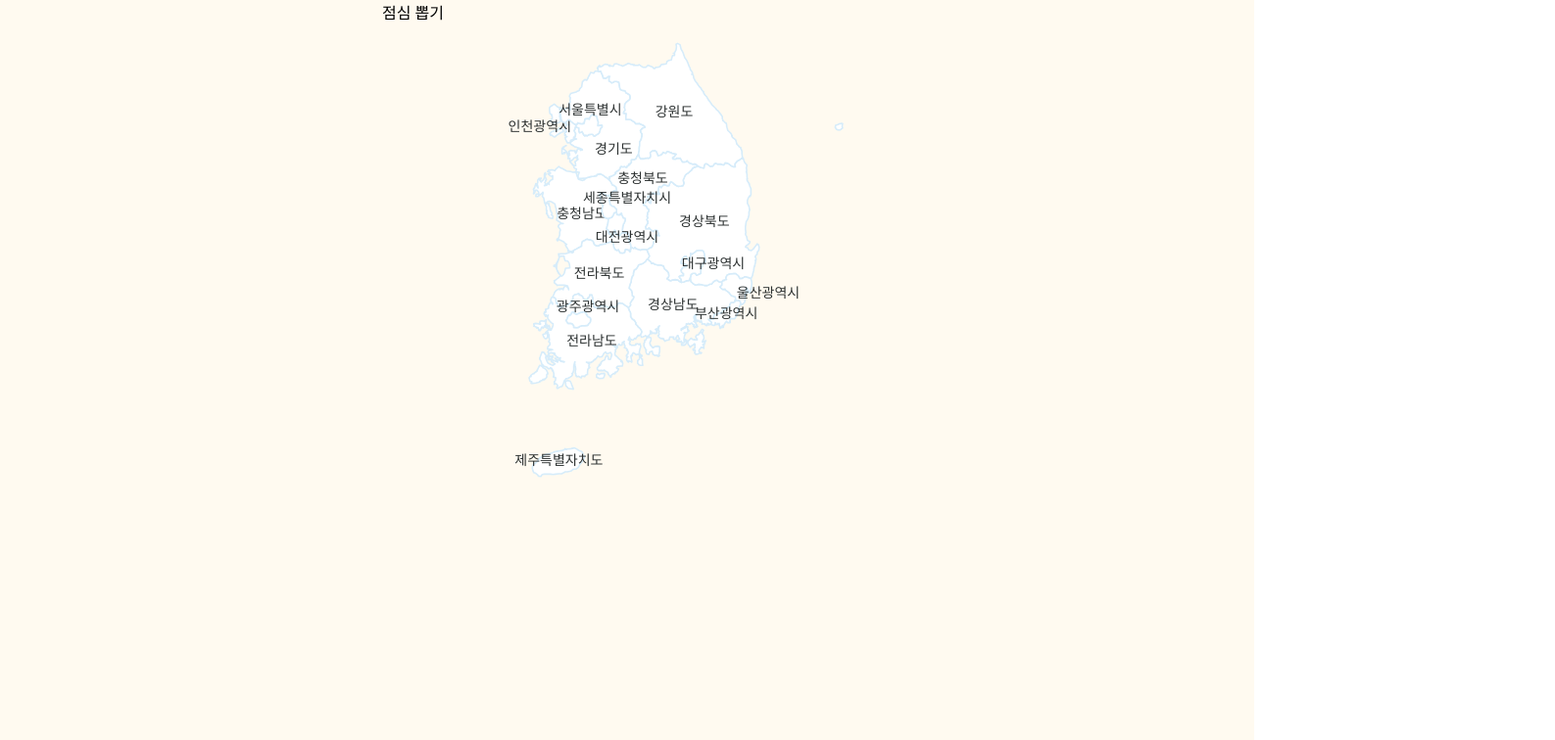
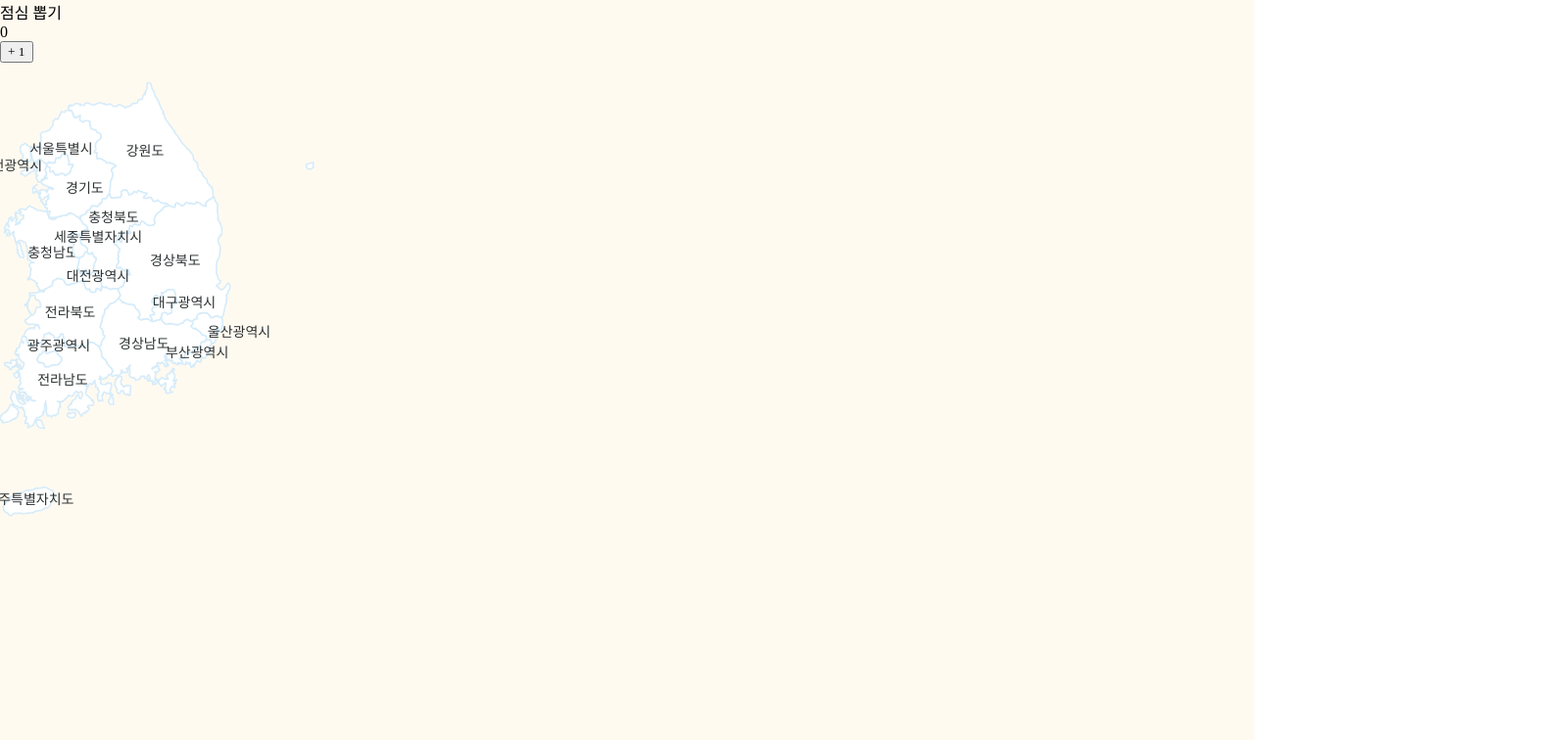
Before and after one commit to sejung1997/lunch, a React (Create React App) app: page / in a window 1280 px wide. Shown: the top 756 px of the page at 98% size, 1587 px wide, since content can reach past the window. Built offline with nearby package versions, Linux system fonts and the light colour scheme.

Commit message:
recoil 추가

```diff
--- a/package.json
+++ b/package.json
@@ -16,6 +16,7 @@
     "react": "^18.2.0",
     "react-dom": "^18.2.0",
     "react-scripts": "5.0.1",
+    "recoil": "^0.7.7",
     "web-vitals": "^2.1.4"
   },
   "scripts": {
--- a/src/App.tsx
+++ b/src/App.tsx
@@ -6,6 +6,15 @@ import { Global } from "@emotion/react";
 // import SearchInput from "./components/searchInput";
 import SvgMap from "./components/maps/Maps.container";
 import { RegionInputs } from "./types/type";
+import { stepState } from "./data/atoms";
+import Roller from "./components/main";
+import {
+  RecoilRoot,
+  atom,
+  selector,
+  useRecoilState,
+  useRecoilValue,
+} from "recoil";
 
 const Container = styled.div`
   width: 100%;
@@ -13,6 +22,9 @@ const Container = styled.div`
   background-color: #fffaf0;
   display: flex;
   justify-content: center;
+  div {
+    width: 100%;
+  }
 `;
 const Title = styled.div``;
 const SelectRegion = () => {
@@ -28,15 +40,16 @@ const SelectRegion = () => {
     </>
   );
 };
+
 const App = () => {
-  const [step, setStep] = React.useState<number>(0);
+  const [step, setStep] = useRecoilState(stepState);
   const Contents = React.useMemo(() => {
     switch (step) {
       case 0: {
         return <SelectRegion />;
       }
       case 1: {
-        return <SelectRegion />;
+        return <Roller />;
       }
       case 2: {
         return <SelectRegion />;
@@ -51,6 +64,8 @@ const App = () => {
       <Global styles={Reset} />
       <div>
         <Title>점심 뽑기</Title>
+        <div>{step}</div>
+        <button onClick={() => setStep((prev) => prev + 1)}> + 1 </button>
         {Contents}
       </div>
     </Container>
--- a/src/components/main.style.ts
+++ b/src/components/main.style.ts
@@ -5,6 +5,7 @@ import { motion } from "framer-motion";
 export const Container = styled.div`
   display: flex;
   justify-content: center;
+  width: 100%;
 `;
 export const SearchContainer = styled.div`
   display: flex;
@@ -20,6 +21,7 @@ export const Contents = styled.div`
   flex-direction: column;
   align-items: center;
   justify-content: space-between;
+  border: 1px solid red;
 `;
 export const Circle = styled(motion.div)`
   width: 400px;
--- a/src/components/main.tsx
+++ b/src/components/main.tsx
@@ -23,7 +23,7 @@ const initAddress = {
 };
 const duration = 0.3;
 type ButtonName = "돌리기!" | "다시 돌리기!" | "멈추기!";
-export default function Home() {
+export default function Roller() {
   const [options, setOptions] = React.useState<optionType[]>([]);
   const [address, setAddress] = React.useState<optionType>(initAddress);
   const [buttonName, setButtonName] = React.useState<ButtonName>("돌리기!");
--- /dev/null
+++ b/src/data/atoms.ts
@@ -0,0 +1,6 @@
+import { atom } from "recoil";
+
+export const stepState = atom({
+  key: "stepState",
+  default: 0,
+});
--- a/src/index.tsx
+++ b/src/index.tsx
@@ -2,13 +2,17 @@ import React from "react";
 import ReactDOM from "react-dom/client";
 import "./index.css";
 import App from "./App";
+
+import { RecoilRoot } from "recoil";
 
 const root = ReactDOM.createRoot(
   document.getElementById("root") as HTMLElement
 );
 root.render(
   <React.StrictMode>
-    <App />
+    <RecoilRoot>
+      <App />
+    </RecoilRoot>
     {/* <div>d</div> */}
   </React.StrictMode>
 );
```
Also changed, not shown: 1 other file (tests, documents, lock files or other folders).
